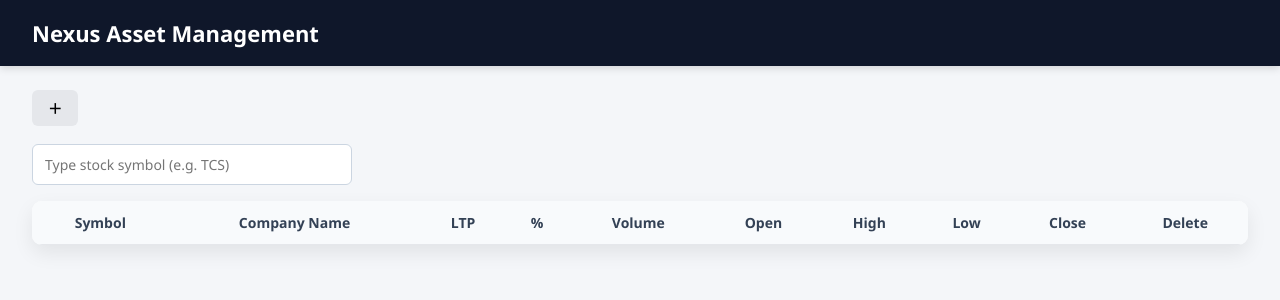
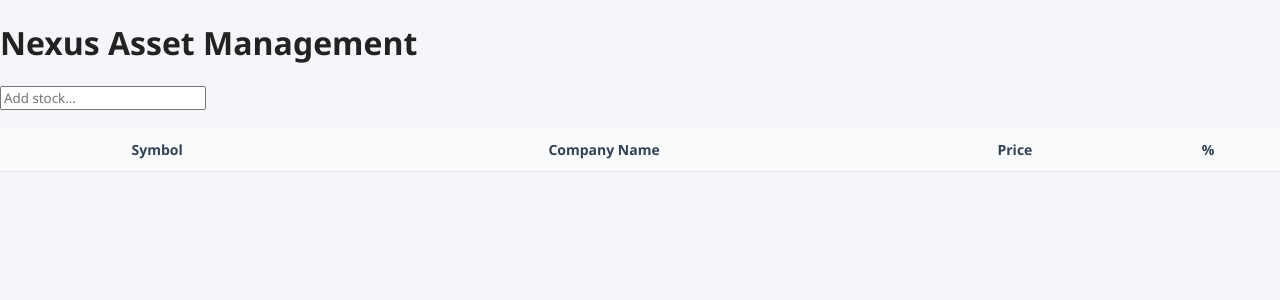
Before and after one commit to mrchopzy-ui/kotak-watchlist, a Python web app: template templates/index.html in a window 1280 px wide. Shown: the top 300 px of the page. Run offline with Jinja, Linux system fonts and the light colour scheme; the template is opened without the code that fills it, so the values that code supplies are empty.

Commit message:
Update index.html

```diff
--- a/templates/index.html
+++ b/templates/index.html
@@ -1,51 +1,34 @@
 <!DOCTYPE html>
-<html lang="en">
+<html>
 <head>
-    <meta charset="UTF-8">
   <title>Nexus Asset Management</title>
   <link rel="stylesheet" href="/static/style.css">
 </head>
 <body>
 
-<header class="top-bar">
+<header>
   <h1>Nexus Asset Management</h1>
+  <input id="search" placeholder="Add stock..." autocomplete="off">
+  <div id="suggestions"></div>
 </header>
-
-<div class="container">
 
 <div class="tabs">
   {% for w in watchlists %}
-            <button class="tab" data-id="{{ w[0] }}">{{ w[1] }}</button>
+    <button onclick="load({{w[0]}})">{{w[1]}}</button>
   {% endfor %}
-        <button class="tab add" id="addWatchlist">＋</button>
 </div>
 
-    <div class="search-box">
-        <input id="search" placeholder="Type stock symbol (e.g. TCS)">
-        <div id="suggestions"></div>
-    </div>
-
-    <div class="table-wrapper">
 <table>
 <thead>
 <tr>
   <th>Symbol</th>
   <th>Company Name</th>
-                    <th>LTP</th>
+  <th>Price</th>
   <th>%</th>
-                    <th>Volume</th>
-                    <th>Open</th>
-                    <th>High</th>
-                    <th>Low</th>
-                    <th>Close</th>
-                    <th>Delete</th>
 </tr>
 </thead>
-            <tbody id="watchlist"></tbody>
+<tbody id="rows"></tbody>
 </table>
-    </div>
-
-</div>
 
 <script src="/static/app.js"></script>
 </body>
```
Lines whose indentation alone changed are shown as unchanged.
